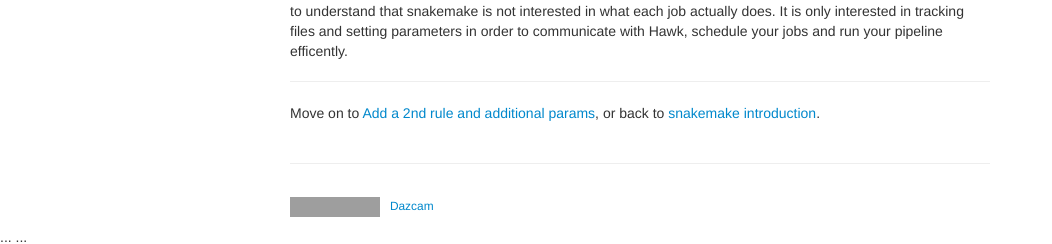
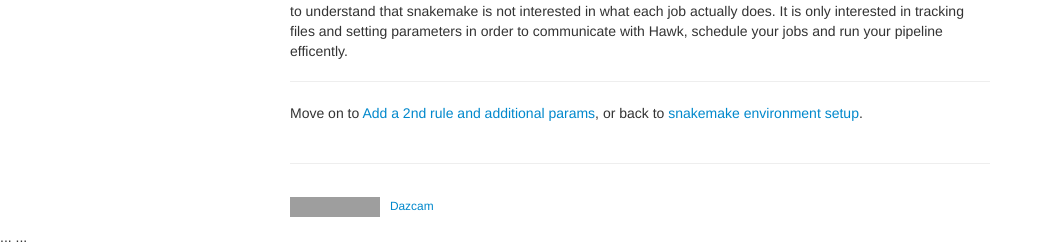
Before and after one commit to Dazcam/Bioinformatics-tutorials, a Jekyll site: the page built from pages/snakemake/03_run_basic_process.md, in a window 1280 px wide and 900 px high, scrolled down 5621 px. Shown: the part 653-897 px from the top of the window, without its empty margins (0-1052 px from the left). Built offline with Jekyll 4.4.1, drawn with Linux system fonts in a browser that asks for light colours; grey boxes are pictures that could not be loaded.

Commit message:
Update 03_run_basic_process.md

```diff
--- a/pages/snakemake/03_run_basic_process.md
+++ b/pages/snakemake/03_run_basic_process.md
@@ -380,4 +380,4 @@ communicate with Hawk, schedule your jobs and run your pipeline efficently.
 ***
 
 Move on to [Add a 2nd rule and additional params]({{ site.baseurl }}/pages/snakemake/04_rule2_add_params.html), or back
-to [snakemake introduction]({{ site.baseurl }}/02_set_up_env.html).
+to [snakemake environment setup]({{ site.baseurl }}/02_snakemake_env_setup.html).
```
